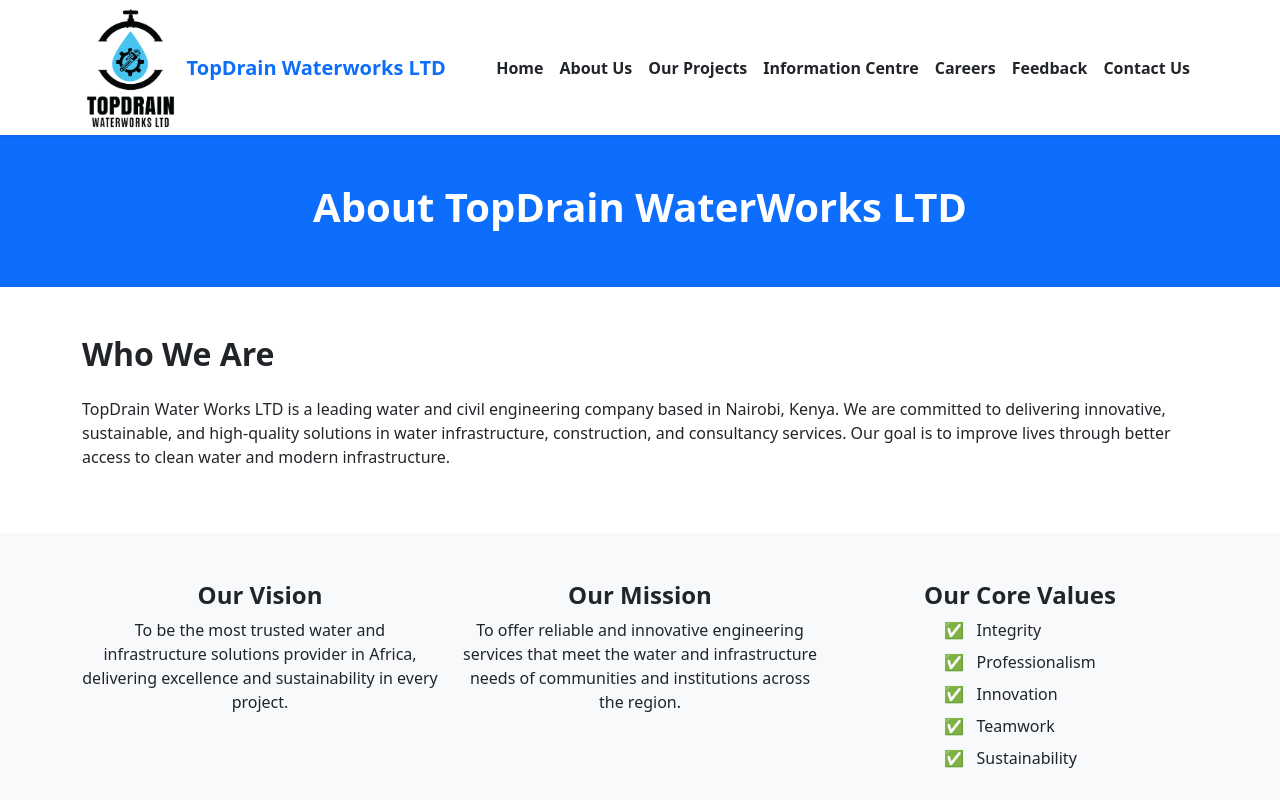
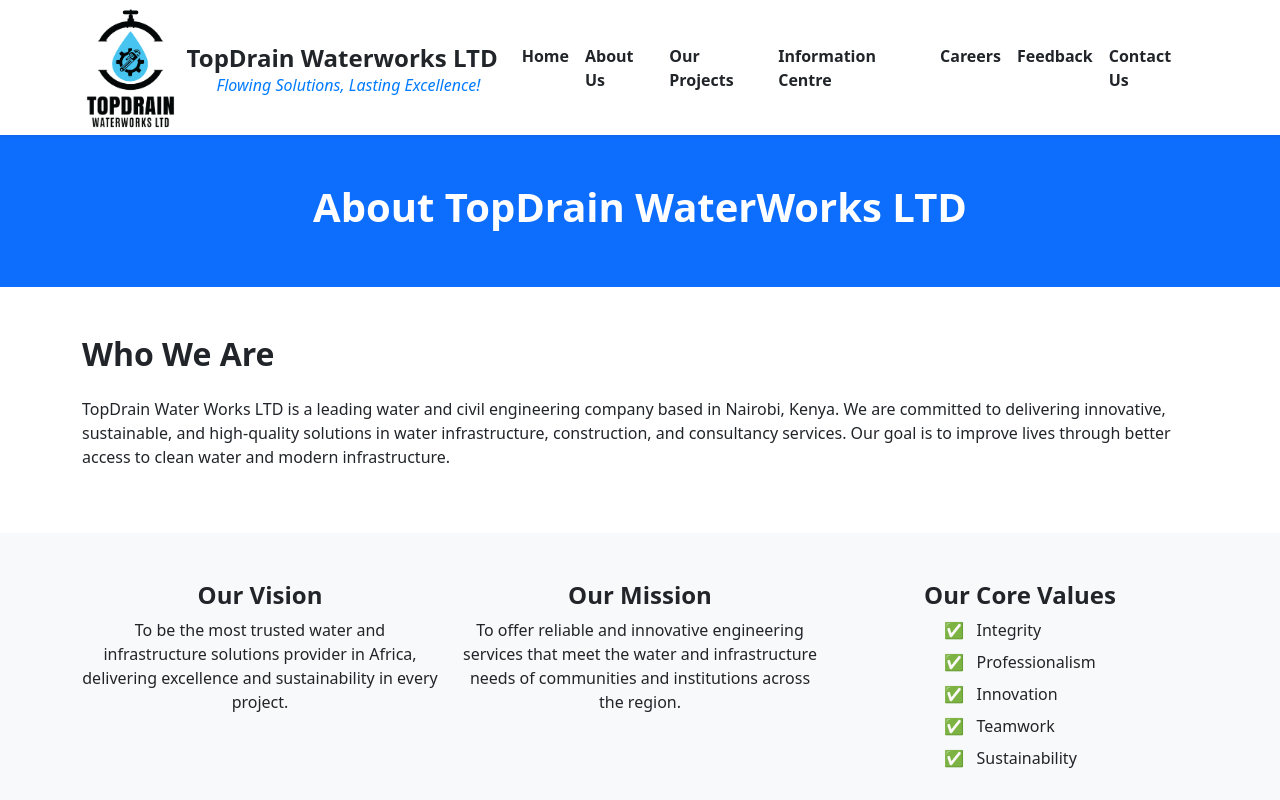
Before and after one commit to MarkBrianK/Top-drain-water-works, a React (Create React App) app: page /about in a window 1280 px wide. Shown: the top 800 px of the page. Built offline with nearby package versions, Linux system fonts and the light colour scheme; what @cloudinary/url-gen would draw is missing.

Commit message:
:art: update Navbar brand

```diff
--- a/src/Components/About.jsx
+++ b/src/Components/About.jsx
@@ -66,8 +66,8 @@
               src={founder1}
               alt="Muriithi Mwangi"
               style={{
-                width: "150px",
-                height: "150px",
+                width: "200px",
+                height: "200px",
                 borderRadius: "50%",
                 objectFit: "contain",
                 objectPosition: "center",
@@ -91,8 +91,8 @@
               src={founder2}
               alt="Maina Ndegwa"
               style={{
-                width: "150px",
-                height: "150px",
+                width: "200px",
+                height: "200px",
                 borderRadius: "50%",
                 objectFit: "contain",
                 objectPosition: "center",
--- a/src/Components/Header.jsx
+++ b/src/Components/Header.jsx
@@ -24,7 +24,14 @@
             height="125"
             className="d-inline-block align-top me-2"
           />
-          <span className="fw-bold text-primary">TopDrain Waterworks LTD</span>
+          <div>
+            <div className="fw-bold text-dark" style={{ fontSize: "24px" }}>
+              TopDrain Waterworks LTD
+            </div>
+            <div style={{ fontSize: "16px", fontStyle: "italic", color: "#007bff", lineHeight: "1.2", marginLeft:"30px" }}>
+              Flowing Solutions, Lasting Excellence!
+            </div>
+          </div>
         </Navbar.Brand>
         <Navbar.Toggle aria-controls="basic-navbar-nav" />
         <Navbar.Collapse id="basic-navbar-nav">
```
Also changed, not shown: src/Assets/Images/Jason.jpg.
